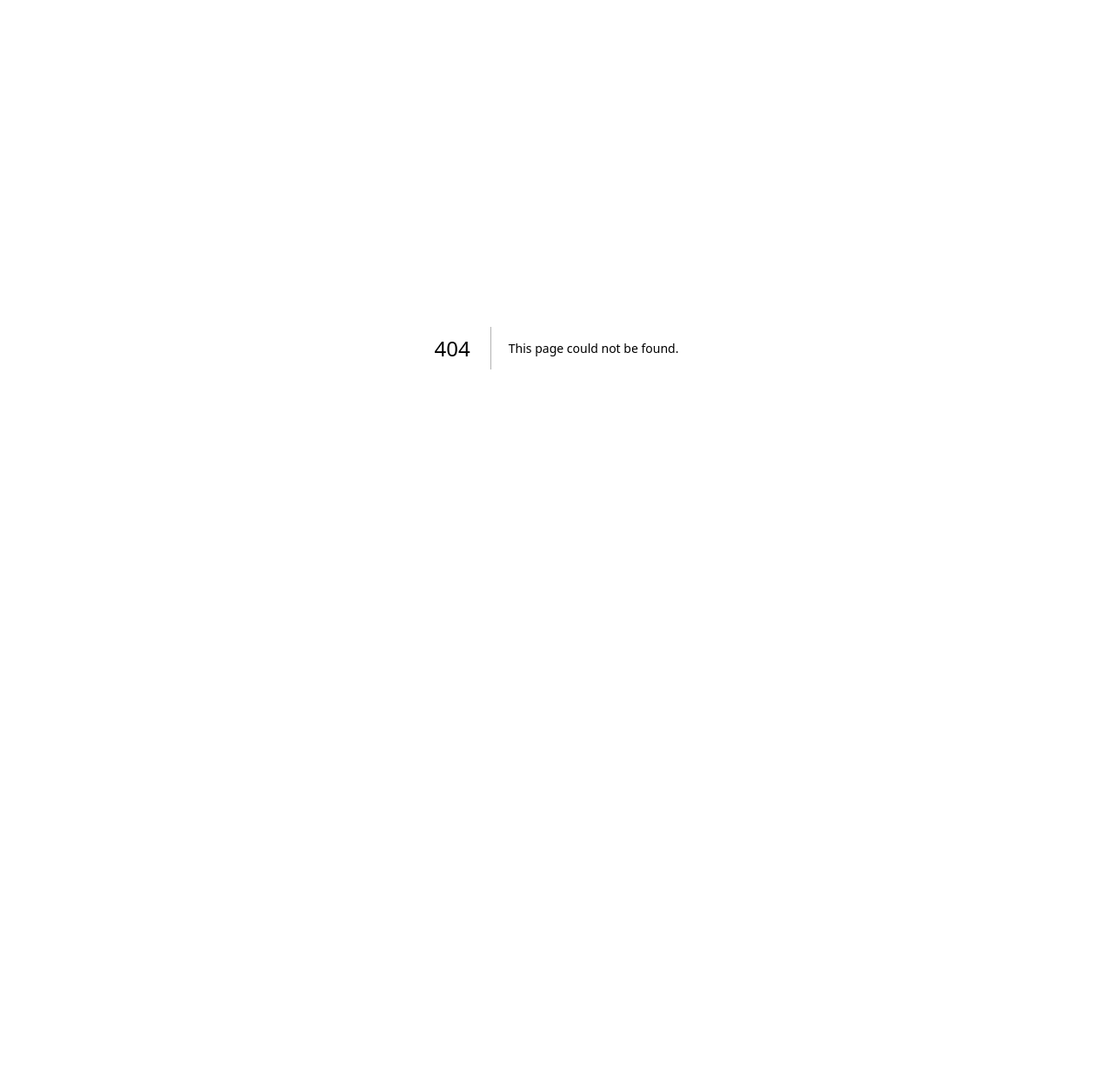
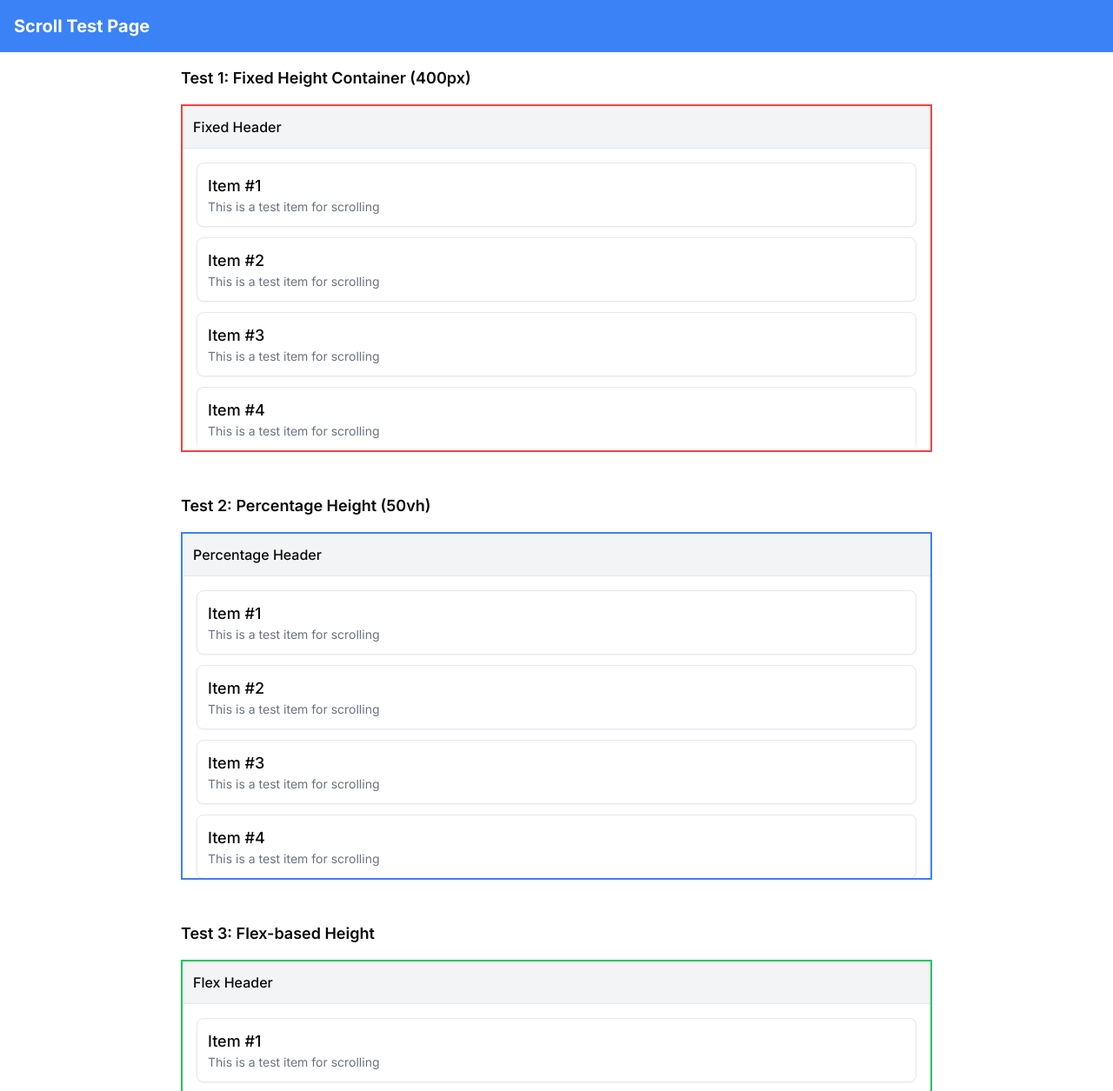
Before and after one commit to RAMKISHORE1803/astral-kanban, a Next.js app: page /scroll-test in a window 1280 px wide. Before the commit this address had no page. Shown: the top 1255 px of the page at 87% size. Before the commit the page ends 800 px from the top, so only its background shows below. Built offline with nearby package versions, Linux system fonts and the light colour scheme.

Commit message:
scroll test

```diff
--- a/app/components/calendar/views/CalendarDayView.tsx
+++ b/app/components/calendar/views/CalendarDayView.tsx
@@ -154,121 +154,81 @@ const CalendarDayView = ({
   // Check if we're hovering near an edge during drag
   const isEdgeHovering = customDragState.isDragging && customDragState.currentlyHovering !== null;
 
+  // Add scroll shadow effect for content area
+  useEffect(() => {
+    const scrollContainer = contentRef.current;
+
+    const handleScroll = () => {
+      if (!scrollContainer) return;
+
+      const topShadow = scrollContainer.querySelector('.scroll-shadow-top');
+      const bottomShadow = scrollContainer.querySelector('.scroll-shadow-bottom');
+
+      if (topShadow && bottomShadow) {
+        // Show top shadow when scrolled down
+        if (scrollContainer.scrollTop > 10) {
+          topShadow.classList.add('opacity-100');
+        } else {
+          topShadow.classList.remove('opacity-100');
+        }
+
+        // Show bottom shadow when more content is available to scroll
+        if (scrollContainer.scrollHeight > scrollContainer.clientHeight &&
+            scrollContainer.scrollTop < (scrollContainer.scrollHeight - scrollContainer.clientHeight - 10)) {
+          bottomShadow.classList.add('opacity-100');
+        } else {
+          bottomShadow.classList.remove('opacity-100');
+        }
+      }
+    };
+
+    if (scrollContainer) {
+      scrollContainer.addEventListener('scroll', handleScroll);
+      // Initialize state on mount
+      handleScroll();
+    }
+
+    return () => {
+      if (scrollContainer) {
+        scrollContainer.removeEventListener('scroll', handleScroll);
+      }
+    };
+  }, [dayEvents]);
+
   return (
-    <div className="relative h-full overflow-hidden flex flex-col" ref={containerRef}>
-      {/* Edge indicators for navigation during drag */}
-      <AnimatePresence>
-        {customDragState.isDragging && (
-          <>
-            {/* Left edge indicator - Previous Day */}
-            <motion.div
-              className={cn(
-                "absolute left-0 top-0 bottom-0 z-30 pointer-events-none flex items-center",
-                "bg-gradient-to-r from-blue-500/20 to-transparent"
-              )}
-              initial={{ width: "0%", opacity: 0 }}
-              animate={{
-                width: customDragState.currentlyHovering === 'left' ? "15%" : "5%",
-                opacity: customDragState.currentlyHovering === 'left' ? 1 : 0.5
-              }}
-              exit={{ width: "0%", opacity: 0 }}
-              transition={{ duration: 0.2 }}
-            >
-              <motion.div
-                className={cn(
-                  "absolute left-3 p-3 rounded-full bg-blue-500 shadow-lg",
-                  customDragState.currentlyHovering === 'left' ? "opacity-100" : "opacity-70"
-                )}
-                animate={{
-                  scale: customDragState.currentlyHovering === 'left' ? [1, 1.1, 1] : 1,
-                  x: customDragState.currentlyHovering === 'left' ? [-5, 0, -5] : 0
-                }}
-                transition={{
-                  repeat: customDragState.currentlyHovering === 'left' ? Infinity : 0,
-                  duration: 1.5
-                }}
-              >
-                <ChevronLeft className="text-white" size={20} />
-              </motion.div>
-            </motion.div>
-
-            {/* Right edge indicator - Next Day */}
-            <motion.div
-              className={cn(
-                "absolute right-0 top-0 bottom-0 z-30 pointer-events-none flex items-center justify-end",
-                "bg-gradient-to-l from-blue-500/20 to-transparent"
-              )}
-              initial={{ width: "0%", opacity: 0 }}
-              animate={{
-                width: customDragState.currentlyHovering === 'right' ? "15%" : "5%",
-                opacity: customDragState.currentlyHovering === 'right' ? 1 : 0.5
-              }}
-              exit={{ width: "0%", opacity: 0 }}
-              transition={{ duration: 0.2 }}
-            >
-              <motion.div
-                className={cn(
-                  "absolute right-3 p-3 rounded-full bg-blue-500 shadow-lg",
-                  customDragState.currentlyHovering === 'right' ? "opacity-100" : "opacity-70"
-                )}
-                animate={{
-                  scale: customDragState.currentlyHovering === 'right' ? [1, 1.1, 1] : 1,
-                  x: customDragState.currentlyHovering === 'right' ? [5, 0, 5] : 0
-                }}
-                transition={{
-                  repeat: customDragState.currentlyHovering === 'right' ? Infinity : 0,
-                  duration: 1.5
-                }}
-              >
-                <ChevronRight className="text-white" size={20} />
-              </motion.div>
-            </motion.div>
-          </>
-        )}
-      </AnimatePresence>
-
+    <div className="flex flex-col overflow-hidden border border-red-500" style={{height: "600px"}} ref={containerRef}>
       {/* Day header - fixed at top */}
-      <div className="px-4 pt-4 pb-3 border-b border-slate-200 bg-white sticky top-0 z-10">
+      <div className="px-4 py-3 border-b border-slate-200 bg-white sticky top-0 z-10">
         <h3 className="text-lg font-medium text-gray-900">
-          {format(currentDate, "EEEE, MMMM d, yyyy")}
+          Scrolling Test - 100 Numbers
         </h3>
       </div>
 
-      {/* Scrollable Content Area - Simplified Structure */}
+      {/* Scrollable Content - Using the same approach as in CalendarWeekView */}
       <div
         ref={contentRef}
-        className="flex-1 px-4 py-4 overflow-y-auto min-h-0 calendar-day-view-content" /* flex-1 takes remaining space, overflow scrolls */
-        style={{ overscrollBehavior: 'contain' }}
+        className="overflow-y-auto p-4 relative bg-gray-100"
+        style={{
+          height: "calc(100% - 56px)", /* Calculated height based on parent height minus header */
+          maxHeight: "calc(100% - 56px)"
+        }}
       >
-        {dayEvents.length === 0 ? (
-          <div className="flex items-center justify-center h-full text-gray-400">
-            No events for this day
-          </div>
-        ) : (
-          <div className="space-y-3 relative pb-10">
-            {dayEvents.map((event) => (
-              <div
-                key={event.id}
-                className="relative"
-                data-event-id={event.id}
-              >
-                <EventCard
-                  showViewDetailsButton={true}
-                  event={event}
-                  isSource={customDragState.event?.id === event.id}
-                  isDraggable={!customDragState.isDragging || customDragState.event?.id === event.id}
-                  isDropTarget={false}
-                  onClick={() => handleClick(event)}
-                  onMouseDown={(e) => handleMouseDown(event, e as React.MouseEvent)}
-                  onTouchStart={(e) => handleTouchStart(event, e as React.TouchEvent)}
-                  onTouchEnd={() => handleTouchEnd(event)}
-                />
-              </div>
-            ))}
-            {/* Bottom padding for scrolling comfort */}
-            <div className="h-10"></div>
-          </div>
-        )}
+        {/* Scroll shadow indicators */}
+        <div className="absolute top-0 left-0 right-0 h-3 bg-gradient-to-b from-white/80 to-transparent pointer-events-none z-[1] opacity-0 transition-opacity duration-200 scroll-shadow-top"></div>
+        <div className="absolute bottom-0 left-0 right-0 h-3 bg-gradient-to-t from-white/80 to-transparent pointer-events-none z-[1] opacity-0 transition-opacity duration-200 scroll-shadow-bottom"></div>
+
+        {/* Simple test content: 100 numbered items */}
+        <div className="space-y-3 pb-10">
+          {Array.from({ length: 100 }, (_, i) => (
+            <div
+              key={i}
+              className="p-3 bg-white border border-slate-200 rounded-lg shadow-sm"
+            >
+              <div className="text-lg font-medium">Item #{i + 1}</div>
+              <div className="text-sm text-slate-500">This is a test item for scrolling</div>
+            </div>
+          ))}
+        </div>
       </div>
     </div>
   );
--- /dev/null
+++ b/app/scroll-test/page.tsx
@@ -0,0 +1,163 @@
+"use client";
+
+import { useRef, useEffect } from 'react';
+
+export default function ScrollTestPage() {
+  const containerRef = useRef<HTMLDivElement>(null);
+  const contentRef = useRef<HTMLDivElement>(null);
+
+  // Add scroll shadow effect
+  useEffect(() => {
+    const scrollContainer = contentRef.current;
+
+    const handleScroll = () => {
+      if (!scrollContainer) return;
+
+      const topShadow = scrollContainer.querySelector('.scroll-shadow-top');
+      const bottomShadow = scrollContainer.querySelector('.scroll-shadow-bottom');
+
+      if (topShadow && bottomShadow) {
+        // Show top shadow when scrolled down
+        if (scrollContainer.scrollTop > 10) {
+          topShadow.classList.add('opacity-100');
+        } else {
+          topShadow.classList.remove('opacity-100');
+        }
+
+        // Show bottom shadow when more content is available to scroll
+        if (scrollContainer.scrollHeight > scrollContainer.clientHeight &&
+            scrollContainer.scrollTop < (scrollContainer.scrollHeight - scrollContainer.clientHeight - 10)) {
+          bottomShadow.classList.add('opacity-100');
+        } else {
+          bottomShadow.classList.remove('opacity-100');
+        }
+      }
+    };
+
+    if (scrollContainer) {
+      scrollContainer.addEventListener('scroll', handleScroll);
+      // Initialize state on mount
+      handleScroll();
+    }
+
+    return () => {
+      if (scrollContainer) {
+        scrollContainer.removeEventListener('scroll', handleScroll);
+      }
+    };
+  }, []);
+
+  return (
+    <div className="flex flex-col min-h-screen">
+      <header className="bg-blue-500 text-white p-4">
+        <h1 className="text-xl font-bold">Scroll Test Page</h1>
+      </header>
+
+      <main className="flex-1 flex">
+        <div className="w-full max-w-4xl mx-auto p-4">
+          {/* Test Container 1: Fixed Height Container */}
+          <h2 className="text-lg font-semibold mb-4">Test 1: Fixed Height Container (400px)</h2>
+          <div
+            ref={containerRef}
+            className="border-2 border-red-500 flex flex-col mb-12"
+            style={{ height: '400px' }}
+          >
+            {/* Header */}
+            <div className="p-3 bg-gray-100 border-b sticky top-0">
+              <h3 className="font-medium">Fixed Header</h3>
+            </div>
+
+            {/* Scrollable Content */}
+            <div
+              ref={contentRef}
+              className="overflow-y-auto p-4 relative bg-white"
+              style={{
+                height: 'calc(100% - 48px)',
+                maxHeight: 'calc(100% - 48px)'
+              }}
+            >
+              {/* Scroll shadow indicators */}
+              <div className="absolute top-0 left-0 right-0 h-3 bg-gradient-to-b from-white/80 to-transparent pointer-events-none z-[1] opacity-0 transition-opacity duration-200 scroll-shadow-top"></div>
+              <div className="absolute bottom-0 left-0 right-0 h-3 bg-gradient-to-t from-white/80 to-transparent pointer-events-none z-[1] opacity-0 transition-opacity duration-200 scroll-shadow-bottom"></div>
+
+              {/* List items */}
+              <div className="space-y-3">
+                {Array.from({ length: 100 }, (_, i) => (
+                  <div
+                    key={i}
+                    className="p-3 bg-white border border-gray-200 rounded-lg shadow-sm"
+                  >
+                    <div className="text-lg font-medium">Item #{i + 1}</div>
+                    <div className="text-sm text-gray-500">This is a test item for scrolling</div>
+                  </div>
+                ))}
+              </div>
+            </div>
+          </div>
+
+          {/* Test Container 2: Percentage-based Height */}
+          <h2 className="text-lg font-semibold mb-4">Test 2: Percentage Height (50vh)</h2>
+          <div
+            className="border-2 border-blue-500 flex flex-col mb-12"
+            style={{ height: '50vh' }}
+          >
+            {/* Header */}
+            <div className="p-3 bg-gray-100 border-b sticky top-0">
+              <h3 className="font-medium">Percentage Header</h3>
+            </div>
+
+            {/* Scrollable Content */}
+            <div
+              className="overflow-y-auto p-4 relative bg-white"
+              style={{
+                height: 'calc(100% - 48px)',
+                maxHeight: 'calc(100% - 48px)'
+              }}
+            >
+              {/* List items */}
+              <div className="space-y-3">
+                {Array.from({ length: 100 }, (_, i) => (
+                  <div
+                    key={i}
+                    className="p-3 bg-white border border-gray-200 rounded-lg shadow-sm"
+                  >
+                    <div className="text-lg font-medium">Item #{i + 1}</div>
+                    <div className="text-sm text-gray-500">This is a test item for scrolling</div>
+                  </div>
+                ))}
+              </div>
+            </div>
+          </div>
+
+          {/* Test Container 3: Flex Height */}
+          <h2 className="text-lg font-semibold mb-4">Test 3: Flex-based Height</h2>
+          <div
+            className="border-2 border-green-500 flex flex-col mb-12"
+            style={{ height: '400px' }}
+          >
+            {/* Header */}
+            <div className="p-3 bg-gray-100 border-b">
+              <h3 className="font-medium">Flex Header</h3>
+            </div>
+
+            {/* Scrollable Content */}
+            <div className="flex-1 overflow-y-auto p-4 relative bg-white">
+              {/* List items */}
+              <div className="space-y-3">
+                {Array.from({ length: 100 }, (_, i) => (
+                  <div
+                    key={i}
+                    className="p-3 bg-white border border-gray-200 rounded-lg shadow-sm"
+                  >
+                    <div className="text-lg font-medium">Item #{i + 1}</div>
+                    <div className="text-sm text-gray-500">This is a test item for scrolling</div>
+                  </div>
+                ))}
+              </div>
+            </div>
+          </div>
+        </div>
+      </main>
+    </div>
+  );
+}
```
